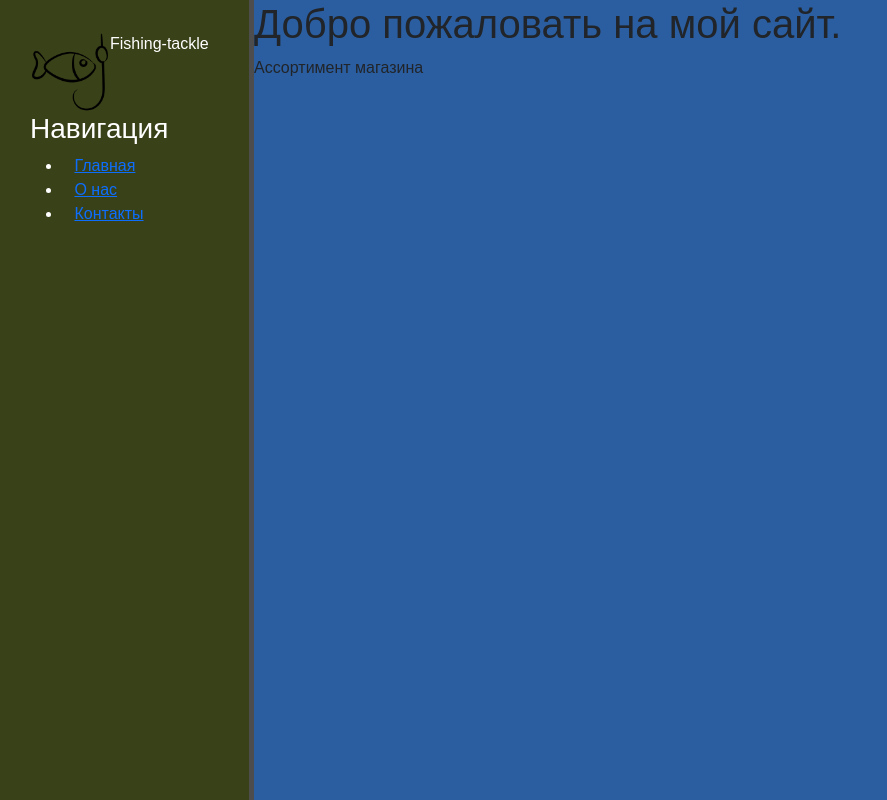
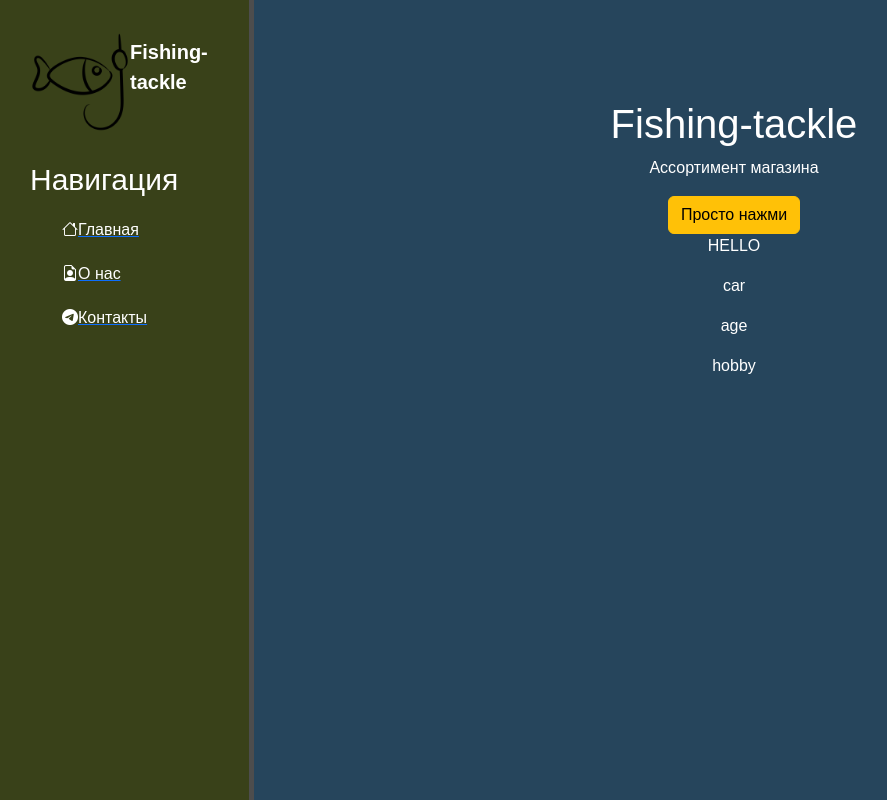
Before and after one commit to leshiivoy/fishing_tackle, a Django app: page / in a window 1280 px wide. Shown: the whole page, without its empty margins (2-889 px from the left). Run offline with Django 4.2, Linux system fonts and the light colour scheme; some libraries are stand-ins or nearby versions.

Commit message:
Передача данных в шаблоны

```diff
--- a/fishing_tackle/urls.py
+++ b/fishing_tackle/urls.py
@@ -25,5 +25,5 @@ from main import views
 urlpatterns = [
     path('admin/', admin.site.urls),
     path('', views.index, name='index'),
-    path('about', views.about, name='about'),
+    path('about', views.about, name='about')
 ] + static(settings.STATIC_URL, document_root=settings.STATIC_ROOT)
--- a/main/templates/main/about.html
+++ b/main/templates/main/about.html
@@ -1,8 +1,14 @@
 {% extends "main/base.html" %}
+{% load static %}
 
 {% block title %}О нас{% endblock %}
 
 {% block content %}
+<div class="features">
     <h1>Мы создаем удивительные веб-сайты.</h1>
     <p>Про нас</p>
+    <button class="btn btn-danger">Просто нажми</button>
+
+</div>
+
 {% endblock  %}
--- a/main/templates/main/base.html
+++ b/main/templates/main/base.html
@@ -5,10 +5,12 @@
 <head>
     <meta charset="UTF-8">
     <meta name="viewport" content="width=device-width, initial-scale=1.0">
-    <title>{% block title %}{% endblock  %}</title>
-    <link rel="stylesheet" href="https://cdn.jsdelivr.net/npm/bootstrap@5.3.3/dist/css/bootstrap.min.css" integrity="sha384-QWTKZyjpPEjISv5WaRU9OFeRpok6YctnYmDr5pNlyT2bRjXh0JMhjY6hW+ALEwIH" crossorigin="anonymous">
+    <link rel="stylesheet" href="{% static "deps/css/bootstrap/bootstrap.min.css" %}">
     <link rel="stylesheet" href="{% static "deps/css/main.css" %}">
     <link rel="stylesheet" href="https://cdn.jsdelivr.net/npm/@fortawesome/fontawesome-free@6.6.0/css/fontawesome.min.css" integrity="sha384-NvKbDTEnL+A8F/AA5Tc5kmMLSJHUO868P+lDtTpJIeQdGYaUIuLr4lVGOEA1OcMy" crossorigin="anonymous">
+    <link rel="stylesheet" href="https://cdn.jsdelivr.net/npm/bootstrap-icons@1.11.3/font/bootstrap-icons.min.css">
+    <link rel="icon" type="image/png" sizes="16x16" href="{% static "deps/img/fishing-rod_4672586.png" %}">
+    <title>{% block title %}{% endblock  %}</title>
 </head>
 <body>
     <aside>
@@ -16,13 +18,15 @@
         <span class="logo">Fishing-tackle</span>
         <h3>Навигация</h3>
         <ul>
-            <li><a href="#"><i class="fa-solid fa-house"></i>Главная</a></li>
-            <li><a href="#"><i class="fa-solid fa-user"></i>О нас</a></li>
-            <li><a href="#"><i class="fa-solid fa-paper-plane"></i>Контакты</a></li>
+            <a href="{% url "index" %}"><li><i class="bi bi-house"></i>Главная</li></a>
+            <a href="{% url "about" %}"><li><i class="bi bi-file-earmark-person"></i>О нас</li></a>
+            <a href=""><li><i class="bi bi-telegram"></i>Контакты</li></a>
         </ul>
     </aside>
+
     <main>
         {% block content %}
+
         {% endblock  %}
     </main>
 
--- a/main/templates/main/index.html
+++ b/main/templates/main/index.html
@@ -1,9 +1,26 @@
 {% extends "main/base.html" %}
+{% load static %}
 
-{% block title %}Мой первый сайт{% endblock %}
+{% block title %}{{ title }}{% endblock %}
 
 {% block content %}
-    <h1>Добро пожаловать на мой сайт.</h1>
+<div class="features">
+    <h1>{{ title }}</h1>
     <p>Ассортимент магазина</p>
+    <button class="btn btn-warning">Просто нажми</button>
+
+    {% for el in values %}
+        {% if el == 'Hello' %}
+            {% filter upper %}
+                <p>{{ el }}</p>
+            {% endfilter %}
+        {% endif %}
+    {% endfor %}
+
+    {% for el in obj %}
+       <p>{{ el }}</p>
+    {% endfor %}
+</div>
+
 
 {% endblock  %}
--- a/main/urls.py
+++ b/main/urls.py
@@ -1,8 +1,9 @@
 from django.urls import path
 
-from main import views
+from . import views
+
 
 urlpatterns = [
     path('', views.index, name='index'),
-    path('about', views.about, name='about'),
+    path('about', views.about, name='about')
 ]
--- a/main/views.py
+++ b/main/views.py
@@ -4,12 +4,16 @@ from django.shortcuts import render
 # Create your views here.
 
 def index(request):
-    context = {
-        'title': 'Мой первый сайт',
-        'content': 'Добро пожаловать на мой сайт.'
+    data = {
+        'title': 'Fishing-tackle',
+        'values': ['Hello', True, '123'],
+        'obj': {
+            'car': 'BMW',
+            'age': 25,
+            'hobby': 'Football'
+        }
     }
-
-    return render(request, 'main/index.html', context)
+    return render(request, 'main/index.html', data)
 
 
 def about(request):
--- a/static/deps/css/main.css
+++ b/static/deps/css/main.css
@@ -2,7 +2,7 @@ body {
     font-family: Arial, sans-serif;
     margin: 0;
     padding: 0;
-    background-color: #2b5ea1;
+    background-color: #26455c;
 }
 
 aside {
@@ -16,6 +16,41 @@ aside {
 }
 
 aside img {
-    width: 80px;
+    width: 100px;
     float: left;
 }
+
+aside .logo {
+    font-size: 20px;
+    margin-left: 0px;
+    font-weight: bold;
+    position: relative;
+    top: 5px;
+}
+
+aside h3 {
+    margin-top: 70px;
+    font-size: 30px;
+}
+
+aside ul {list-style: None}
+aside ul li {
+    color: #fff;
+    display: block;
+    margin-top: 20px;
+    transition: transform .6s ease;
+}
+
+aside ul li:hover, aside ul a:hover {
+    color: #eb5959;
+    text-decoration: None;
+    transform: scale(1.05);
+}
+
+main .features {
+    float: left;
+    color: #fff;
+    margin-top: 100px;
+    text-align: center;
+    width: 75%;
+}
```
